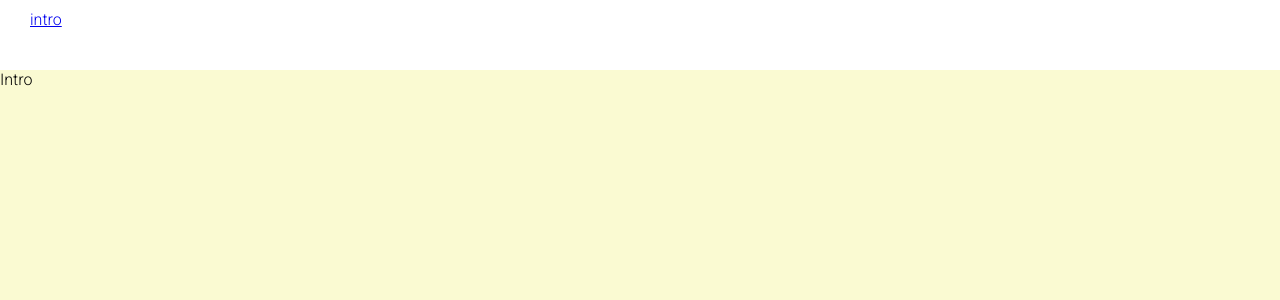
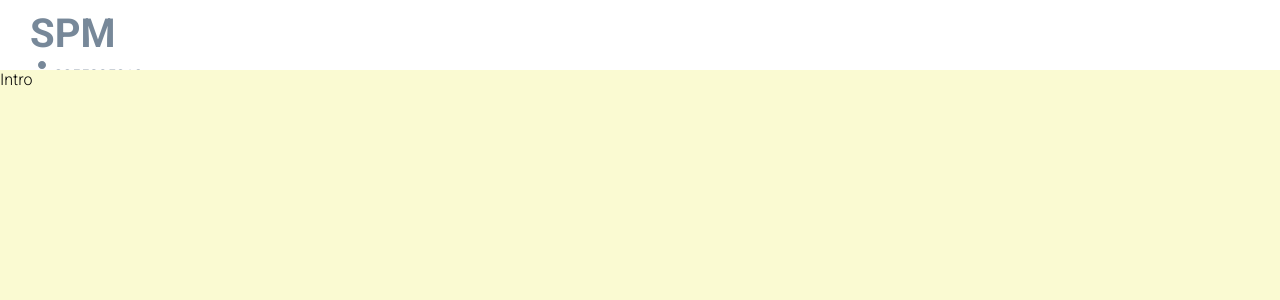
Before and after one commit to Medeirosseth/Portfolio, a React (Create React App) app: page / in a window 1280 px wide. Shown: the top 300 px of the page. Built offline with nearby package versions, Linux system fonts and the light colour scheme.

Commit message:
installed material ui and added icons

```diff
--- a/package.json
+++ b/package.json
@@ -3,6 +3,8 @@
   "version": "0.1.0",
   "private": true,
   "dependencies": {
+    "@material-ui/core": "^4.12.3",
+    "@material-ui/icons": "^4.11.2",
     "@testing-library/jest-dom": "^5.14.1",
     "@testing-library/react": "^11.2.7",
     "@testing-library/user-event": "^12.8.3",
--- a/src/Components/Topbar/Topbar.jsx
+++ b/src/Components/Topbar/Topbar.jsx
@@ -1,12 +1,21 @@
 import React from 'react'
 import './Topbar.scss'
+import {Person, Mail} from "@material-ui/icons"
 
 export default function Topbar() {
   return (
     <div className="topbar">
       <div className="wrapper">
         <div className="left">
-          <a href="#intro">intro</a>
+          <a href="#intro" className="logo">SPM</a>
+           <div className="itemContainer">
+            <Person className="icon" />
+            <span>2255295919</span>
+           </div>
+           <div className="itemContainer">
+            <Mail />
+            <span>MedeirosSeth@gmail.com</span>
+           </div>
         </div>
         <div className="right">
         </div>
--- a/src/Components/Topbar/Topbar.scss
+++ b/src/Components/Topbar/Topbar.scss
@@ -15,5 +15,15 @@
     display: flex;
     align-items: center;
     justify-content: space-between;
+
+    .left{
+
+      .logo{
+        font-size: 40px;
+        font-weight: 700;
+        text-decoration: none;
+        color: inherit;
+      }
+    }
   }
 }
```
Also changed, not shown: 1 other file (tests, documents, lock files or other folders).
